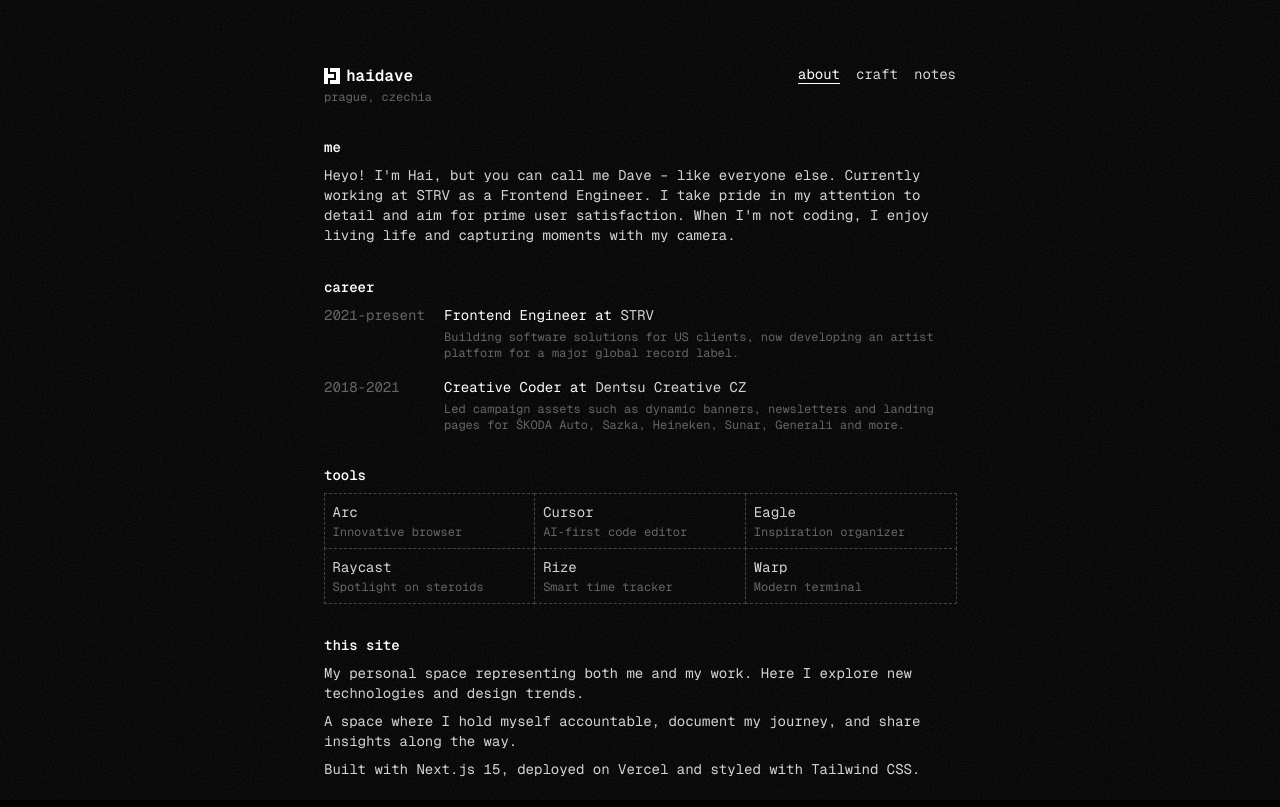
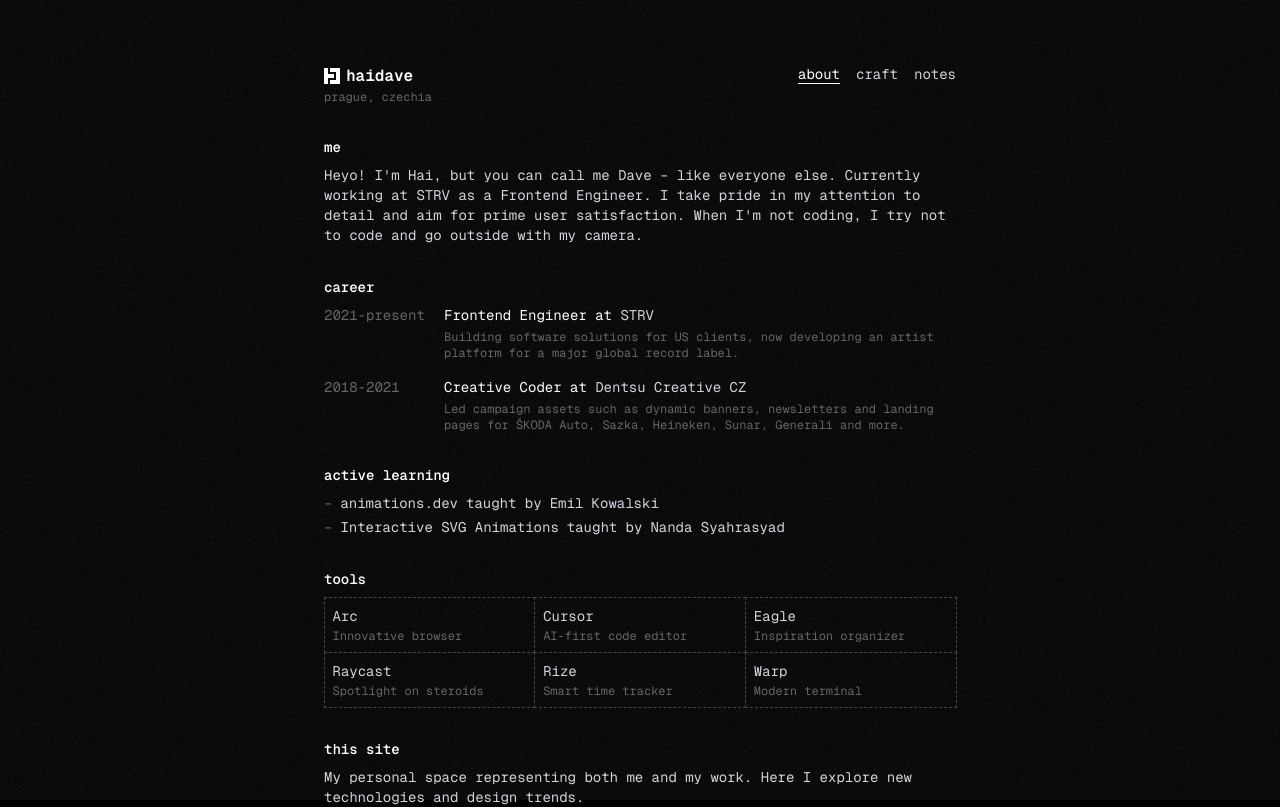
Before and after one commit to haidave/haidave-com-v3, a Next.js app: page /about in a window 1280 px wide. Shown: the top 807 px of the page. Built offline with nearby package versions, Linux system fonts and the light colour scheme.

Commit message:
feat(about): add active learning section

```diff
--- a/src/config/links.ts
+++ b/src/config/links.ts
@@ -11,6 +11,14 @@ const LINKS = {
   // Projects
   everbase: 'https://www.everbase.io',
 
+  // Learning
+  animations: 'https://animations.dev',
+  interactiveSvgAnimations: 'https://courses.nan.fyi/svg/00-svg-foundations',
+
+  // People
+  emil: 'https://emilkowal.ski/',
+  nanda: 'https://www.nan.fyi/',
+
   // Tools
   arc: 'https://arc.net/gift/2fd22298',
   cursor: 'https://www.cursor.com/',
--- a/src/modules/about/pages/about.tsx
+++ b/src/modules/about/pages/about.tsx
@@ -46,7 +46,7 @@ const AboutPage = () => {
             STRV
           </Link>{' '}
           as a Frontend Engineer. I&nbsp;take pride in&nbsp;my attention to detail and aim for prime user satisfaction.
-          When I&apos;m&nbsp;not coding, I&nbsp;enjoy living life and capturing moments with my camera.
+          When I&apos;m&nbsp;not coding, I&nbsp;try not to code and go outside with my camera.
         </p>
       </section>
 
@@ -88,6 +88,32 @@ const AboutPage = () => {
       </section>
 
       <section className="space-y-2">
+        <h2 className="font-semibold text-primary">active learning</h2>
+        <ul className="space-y-1 text-secondary">
+          <li className="flex items-center gap-2">
+            <span className="text-tertiary">&ndash;</span>
+            <Link href={LINKS.animations} isExternal>
+              animations.dev
+            </Link>
+            taught by
+            <Link href={LINKS.emil} isExternal>
+              Emil Kowalski
+            </Link>
+          </li>
+          <li className="flex items-center gap-2">
+            <span className="text-tertiary">&ndash;</span>
+            <Link href={LINKS.interactiveSvgAnimations} isExternal>
+              Interactive SVG Animations
+            </Link>{' '}
+            taught by{' '}
+            <Link href={LINKS.nanda} isExternal>
+              Nanda Syahrasyad
+            </Link>
+          </li>
+        </ul>
+      </section>
+
+      <section className="space-y-2">
         <h2 className="font-semibold text-primary">tools</h2>
         <ul className="grid grid-cols-3 text-secondary">
           {TOOLS.map((item) => (
```
